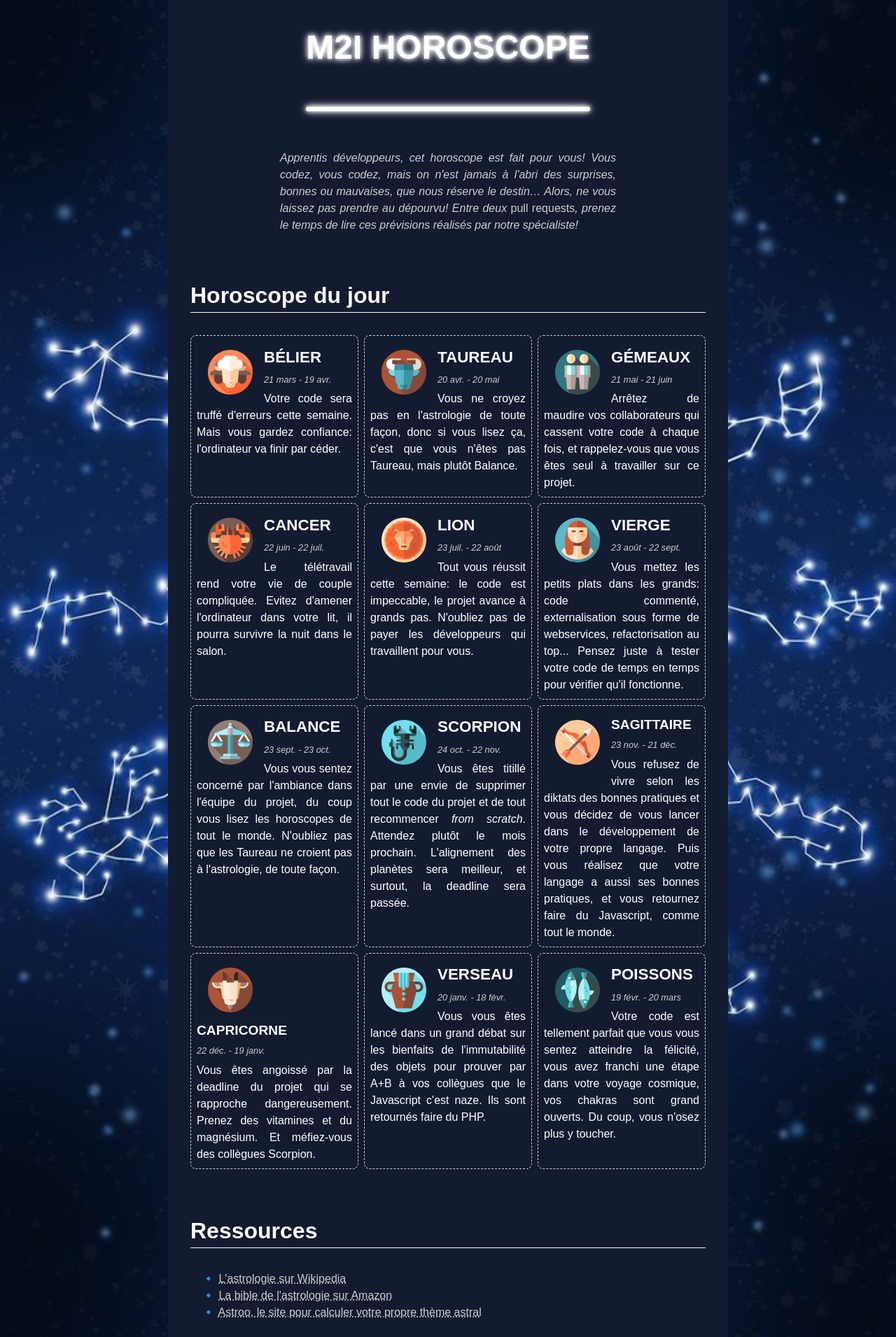
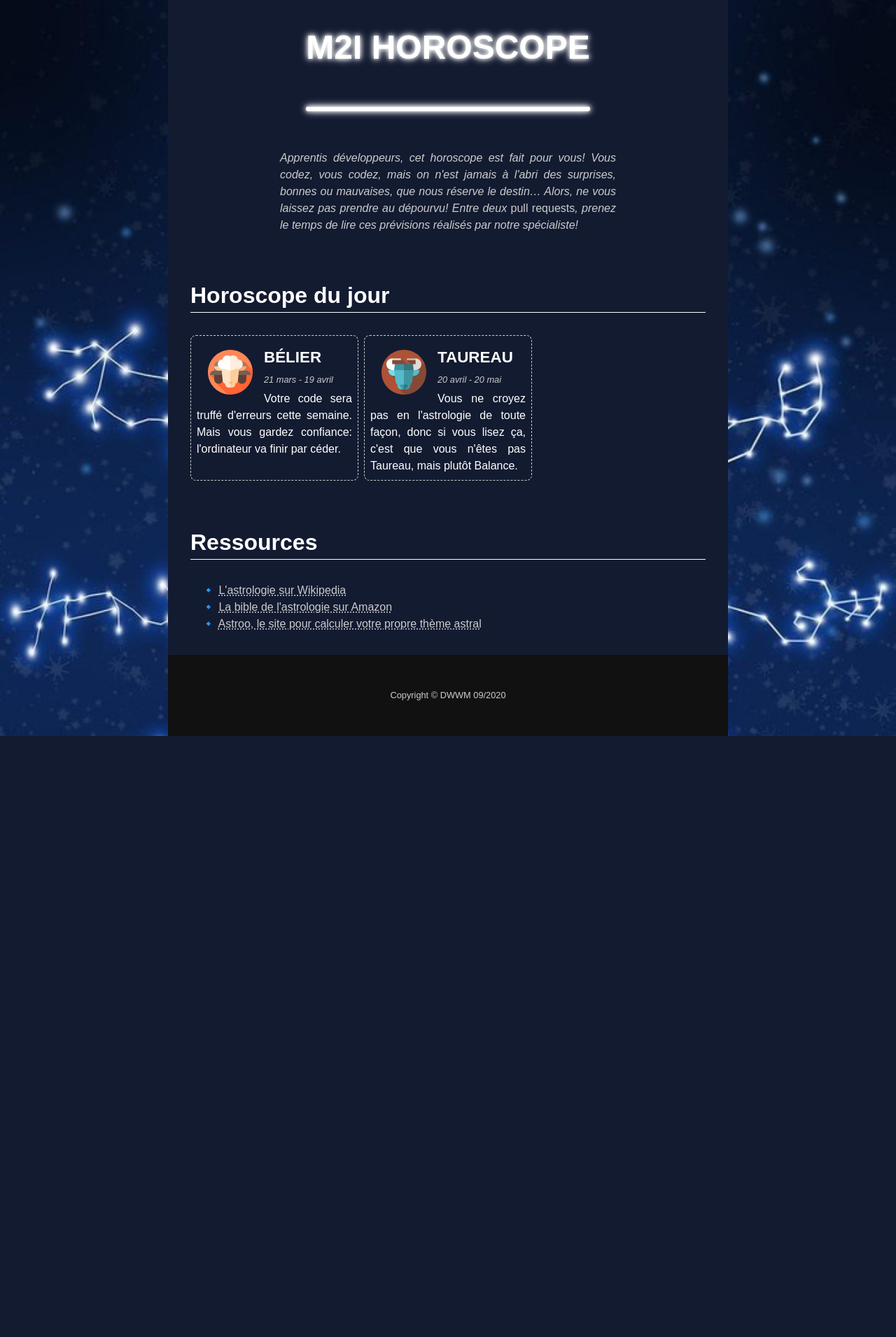
Before and after one commit to M2i-DWWM-0920-Lyon-AURA/s02-php-horoscope, a PHP site: page / in a window 1280 px wide. Shown: the top 1911 px of the page at 70% size. After the commit the page ends 1052 px from the top, so only its background shows below. Run offline with PHP 8.4, Linux system fonts and the light colour scheme; some web fonts are replaced.

Commit message:
Solve step 3

```diff
--- a/index.php
+++ b/index.php
@@ -4,6 +4,23 @@ $links = [
     'L\'astrologie sur Wikipedia' => 'https://fr.wikipedia.org/wiki/Astrologie',
     'La bible de l\'astrologie sur Amazon' => 'https://www.amazon.fr/Bible-lAstrologie-Judy-Hall/dp/281320238X/ref=sr_1_1?__mk_fr_FR=%C3%85M%C3%85%C5%BD%C3%95%C3%91&dchild=1&keywords=bible+astrologie&qid=1599851245&sr=8-1',
     'Astroo, le site pour calculer votre propre thème astral' => 'http://astroo.com/',
+];
+
+$signs = [
+    [
+        'name' => 'Bélier',
+        'description' => 'Votre code sera truffé d\'erreurs cette semaine. Mais vous gardez confiance: l\'ordinateur va finir par céder.',
+        'image' => 'images/zodiac/012-aries.svg',
+        'startDate' => '21 mars',
+        'endDate' => '19 avril',
+    ],
+    [
+        'name' => 'Taureau',
+        'description' => 'Vous ne croyez pas en l\'astrologie de toute façon, donc si vous lisez ça, c\'est que vous n\'êtes pas Taureau, mais plutôt Balance.',
+        'image' => 'images/zodiac/011-taurus.svg',
+        'startDate' => '20 avril',
+        'endDate' => '20 mai',
+    ],
 ];
 
 ?>
@@ -37,102 +54,16 @@ $links = [
             <section id="horoscope">
                 <h2>Horoscope du jour</h2>
                 <ol id="sign-grid">
+                    <?php foreach ($signs as $sign): ?>
                     <li class="sign">
-                        <img class="sign-icon" src="images/zodiac/012-aries.svg" alt="Icône Bélier" />
-                        <h3 class="sign-name">Bélier</h3>
-                        <div class="sign-date">21 mars - 19 avr.</div>
+                        <img class="sign-icon" src="<?= $sign['image'] ?>" alt="Icône <?= $sign['name'] ?>" />
+                        <h3 class="sign-name"><?= $sign['name'] ?></h3>
+                        <div class="sign-date"><?= $sign['startDate'] ?> - <?= $sign['endDate'] ?></div>
                         <p class="sign-description">
-                            Votre code sera truffé d'erreurs cette semaine. Mais vous gardez confiance: l'ordinateur va finir par céder.
+                            <?= $sign['description'] ?>
                         </p>
                     </li>
-                    <li class="sign">
-                        <img class="sign-icon" src="images/zodiac/011-taurus.svg" alt="Icône Taureau" />
-                        <h3 class="sign-name">Taureau</h3>
-                        <div class="sign-date">20 avr. - 20 mai</div>
-                        <p class="sign-description">
-                            Vous ne croyez pas en l'astrologie de toute façon, donc si vous lisez ça, c'est que vous n'êtes pas Taureau, mais plutôt Balance.
-                        </p>
-                    </li>
-                    <li class="sign">
-                        <img class="sign-icon" src="images/zodiac/010-gemini.svg" alt="Icône Gémeaux" />
-                        <h3 class="sign-name">Gémeaux</h3>
-                        <div class="sign-date">21 mai - 21 juin</div>
-                        <p class="sign-description">
-                            Arrêtez de maudire vos collaborateurs qui cassent votre code à chaque fois, et rappelez-vous que vous êtes seul à travailler sur ce projet.
-                        </p>
-                    </li>
-                    <li class="sign">
-                        <img class="sign-icon" src="images/zodiac/009-cancer.svg" alt="Icône Cancer" />
-                        <h3 class="sign-name">Cancer</h3>
-                        <div class="sign-date">22 juin - 22 juil.</div>
-                        <p class="sign-description">
-                            Le télétravail rend votre vie de couple compliquée. Evitez d'amener l'ordinateur dans votre lit, il pourra survivre la nuit dans le salon.
-                        </p>
-                    </li>
-                    <li class="sign">
-                        <img class="sign-icon" src="images/zodiac/008-leo.svg" alt="Icône Lion" />
-                        <h3 class="sign-name">Lion</h3>
-                        <div class="sign-date">23 juil. - 22 août</div>
-                        <p class="sign-description">
-                            Tout vous réussit cette semaine: le code est impeccable, le projet avance à grands pas. N'oubliez pas de payer les développeurs qui travaillent pour vous.
-                        </p>
-                    </li>
-                    <li class="sign">
-                        <img class="sign-icon" src="images/zodiac/007-virgo.svg" alt="Icône Vierge" />
-                        <h3 class="sign-name">Vierge</h3>
-                        <div class="sign-date">23 août - 22 sept.</div>
-                        <p class="sign-description">
-                            Vous mettez les petits plats dans les grands: code commenté, externalisation sous forme de webservices, refactorisation au top... Pensez juste à tester votre code de temps en temps pour vérifier qu'il fonctionne.
-                        </p>
-                    </li>
-                    <li class="sign">
-                        <img class="sign-icon" src="images/zodiac/006-libra.svg" alt="Icône Balance" />
-                        <h3 class="sign-name">Balance</h3>
-                        <div class="sign-date">23 sept. - 23 oct.</div>
-                        <p class="sign-description">
-                            Vous vous sentez concerné par l'ambiance dans l'équipe du projet, du coup vous lisez les horoscopes de tout le monde. N'oubliez pas que les Taureau ne croient pas à l'astrologie, de toute façon.
-                        </p>
-                    </li>
-                    <li class="sign">
-                        <img class="sign-icon" src="images/zodiac/005-scorpio.svg" alt="Icône Scorpion" />
-                        <h3 class="sign-name">Scorpion</h3>
-                        <div class="sign-date">24 oct. - 22 nov.</div>
-                        <p class="sign-description">
-                            Vous êtes titillé par une envie de supprimer tout le code du projet et de tout recommencer <em>from scratch</em>. Attendez plutôt le mois prochain. L'alignement des planètes sera meilleur, et surtout, la deadline sera passée.
-                        </p>
-                    </li>
-                    <li class="sign">
-                        <img class="sign-icon" src="images/zodiac/004-sagittarius.svg" alt="Icône Sagittaire" />
-                        <h3 class="sign-name small">Sagittaire</h3>
-                        <div class="sign-date">23 nov. - 21 déc.</div>
-                        <p class="sign-description">
-                            Vous refusez de vivre selon les diktats des bonnes pratiques et vous décidez de vous lancer dans le développement de votre propre langage. Puis vous réalisez que votre langage a aussi ses bonnes pratiques, et vous retournez faire du Javascript, comme tout le monde.
-                        </p>
-                    </li>
-                    <li class="sign">
-                        <img class="sign-icon" src="images/zodiac/003-capricorn.svg" alt="Icône Capricorne" />
-                        <h3 class="sign-name small">Capricorne</h3>
-                        <div class="sign-date">22 déc. - 19 janv.</div>
-                        <p class="sign-description">
-                            Vous êtes angoissé par la deadline du projet qui se rapproche dangereusement. Prenez des vitamines et du magnésium. Et méfiez-vous des collègues Scorpion.
-                        </p>
-                    </li>
-                    <li class="sign">
-                        <img class="sign-icon" src="images/zodiac/002-aquarius.svg" alt="Icône Verseau" />
-                        <h3 class="sign-name">Verseau</h3>
-                        <div class="sign-date">20 janv. - 18 févr.</div>
-                        <p class="sign-description">
-                            Vous vous êtes lancé dans un grand débat sur les bienfaits de l'immutabilité des objets pour prouver par A+B à vos collègues que le Javascript c'est naze. Ils sont retournés faire du PHP.
-                        </p>
-                    </li>
-                    <li class="sign">
-                        <img class="sign-icon" src="images/zodiac/001-pisces.svg" alt="Icône Poissons" />
-                        <h3 class="sign-name">Poissons</h3>
-                        <div class="sign-date">19 févr. - 20 mars</div>
-                        <p class="sign-description">
-                            Votre code est tellement parfait que vous vous sentez atteindre la félicité, vous avez franchi une étape dans votre voyage cosmique, vos chakras sont grand ouverts. Du coup, vous n'osez plus y toucher.
-                        </p>
-                    </li>
+                    <?php endforeach; ?>
                 </ol>
             </section>
 
```
